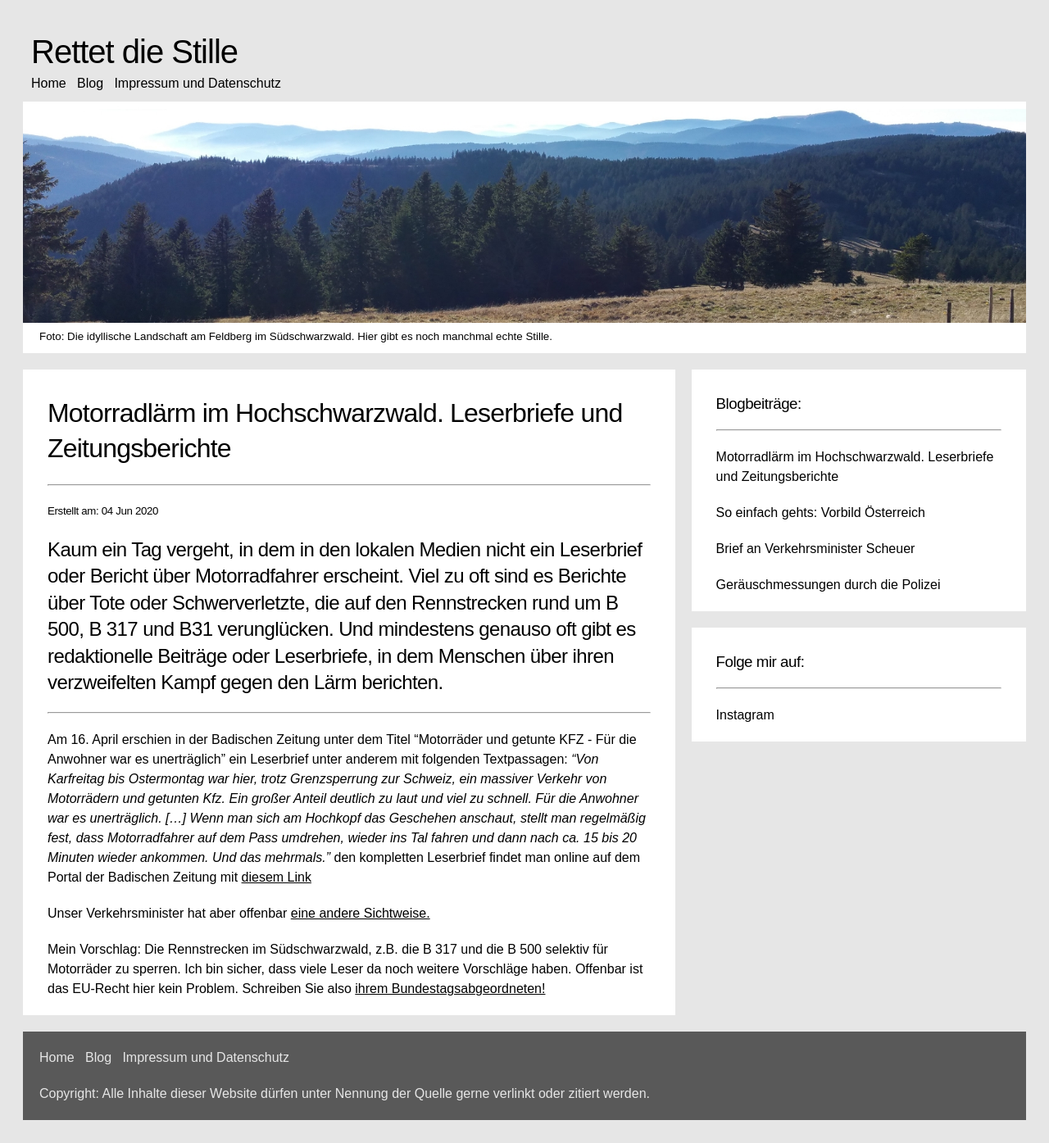
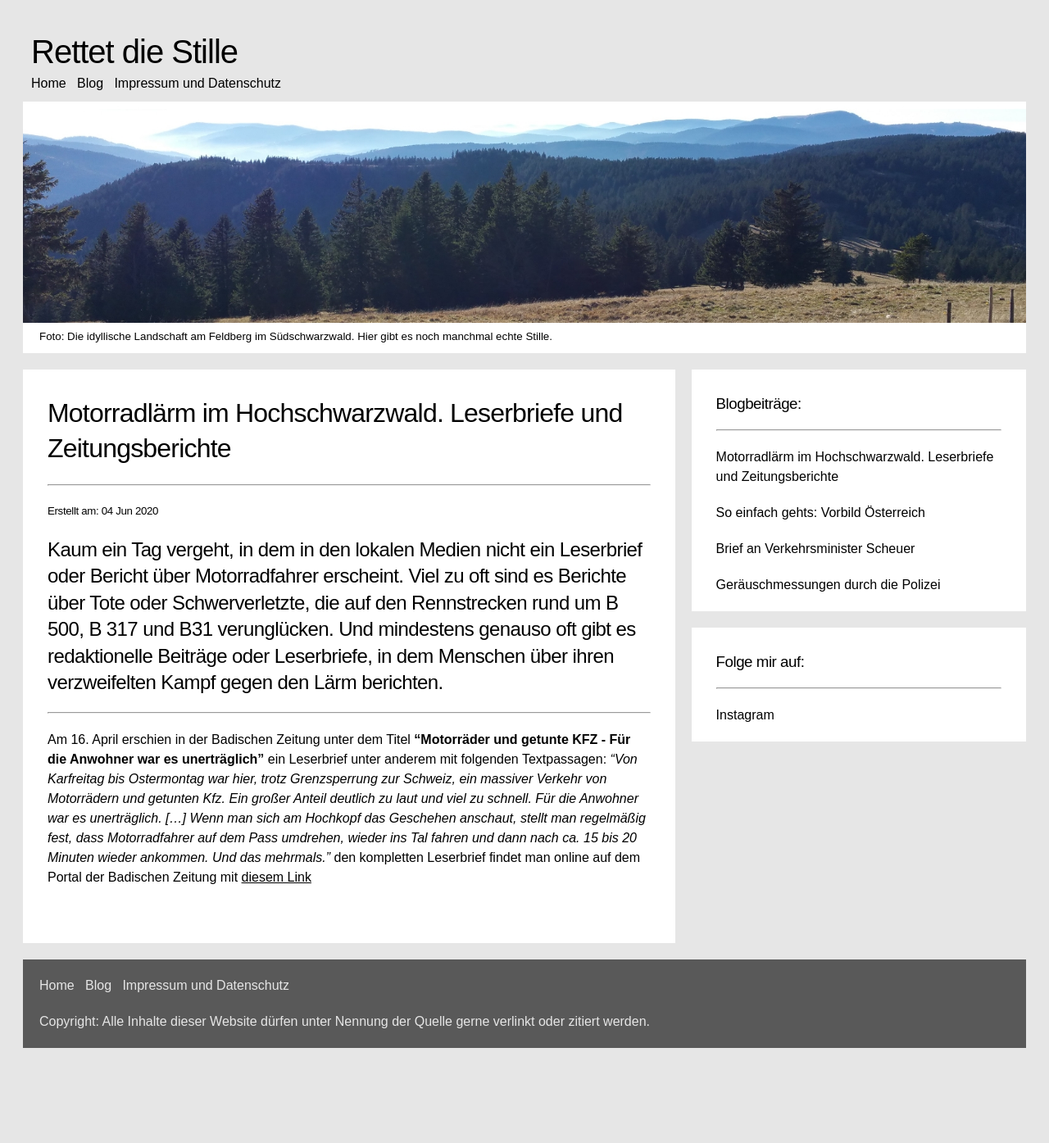
Before and after one commit to rettet-die-stille/rettet-die-stille.github.io, a Jekyll site: the page built from _posts/2020-06-04-Leserbrief-und-Zeitungsberichte-Teil-1.md, in a window 1280 px wide. Shown: the whole page at 82% size. Built offline with Jekyll 4.4.1, drawn with Linux system fonts in a browser that asks for light colours; after the commit the page ends 1307 px from its top, so only the background shows below that.

Commit message:
Update 2020-06-04-Leserbrief-und-Zeitungsberichte-Teil-1.md

```diff
--- a/_posts/2020-06-04-Leserbrief-und-Zeitungsberichte-Teil-1.md
+++ b/_posts/2020-06-04-Leserbrief-und-Zeitungsberichte-Teil-1.md
@@ -5,8 +5,4 @@ date: 2020-06-04
 shorttext: "Kaum ein Tag vergeht, in dem in den lokalen Medien nicht ein Leserbrief oder Bericht über Motorradfahrer erscheint. Viel zu oft sind es Berichte über Tote oder Schwerverletzte, die auf den Rennstrecken rund um B 500, B 317 und B31 verunglücken. Und mindestens genauso oft gibt es redaktionelle Beiträge oder Leserbriefe, in dem Menschen über ihren verzweifelten Kampf gegen den Lärm berichten."
 ---
 
-Am 16. April erschien in der Badischen Zeitung unter dem Titel "Motorräder und getunte KFZ - Für die Anwohner war es unerträglich" ein Leserbrief unter anderem mit folgenden Textpassagen: <i>"Von Karfreitag bis Ostermontag war hier, trotz Grenzsperrung zur Schweiz, ein massiver Verkehr von Motorrädern und getunten Kfz. Ein großer Anteil deutlich zu laut und viel zu schnell. Für die Anwohner war es unerträglich. [...] Wenn man sich am Hochkopf das Geschehen anschaut, stellt man regelmäßig fest, dass Motorradfahrer auf dem Pass umdrehen, wieder ins Tal fahren und dann nach ca. 15 bis 20 Minuten wieder ankommen. Und das mehrmals."</i> den kompletten Leserbrief findet man online auf dem Portal der Badischen Zeitung mit  <span style="text-decoration: underline;">[diesem Link](https://www.badische-zeitung.de/leserbriefe-xmack7fqx--184823445.html)</span>
-
-Unser Verkehrsminister hat aber offenbar <span style="text-decoration: underline;">[eine andere Sichtweise.](https://www.spiegel.de/auto/motorraeder-andreas-scheuer-lehnt-fahrverbote-am-sonntag-ab-a-914a3a0c-e58d-4058-8b5b-e83c167cb250)</span>
-
-Mein Vorschlag: Die Rennstrecken im Südschwarzwald, z.B. die B 317 und die B 500 selektiv für Motorräder zu sperren. Ich bin sicher, dass viele Leser da noch weitere Vorschläge haben. Offenbar ist das EU-Recht hier kein Problem. Schreiben Sie also <span style="text-decoration: underline;">[ihrem Bundestagsabgeordneten!](https://www.bundestag.de/abgeordnete)</span>
+Am 16. April erschien in der Badischen Zeitung unter dem Titel <b>"Motorräder und getunte KFZ - Für die Anwohner war es unerträglich"</b> ein Leserbrief unter anderem mit folgenden Textpassagen: <i>"Von Karfreitag bis Ostermontag war hier, trotz Grenzsperrung zur Schweiz, ein massiver Verkehr von Motorrädern und getunten Kfz. Ein großer Anteil deutlich zu laut und viel zu schnell. Für die Anwohner war es unerträglich. [...] Wenn man sich am Hochkopf das Geschehen anschaut, stellt man regelmäßig fest, dass Motorradfahrer auf dem Pass umdrehen, wieder ins Tal fahren und dann nach ca. 15 bis 20 Minuten wieder ankommen. Und das mehrmals."</i> den kompletten Leserbrief findet man online auf dem Portal der Badischen Zeitung mit  <span style="text-decoration: underline;">[diesem Link](https://www.badische-zeitung.de/leserbriefe-xmack7fqx--184823445.html)</span>
```
